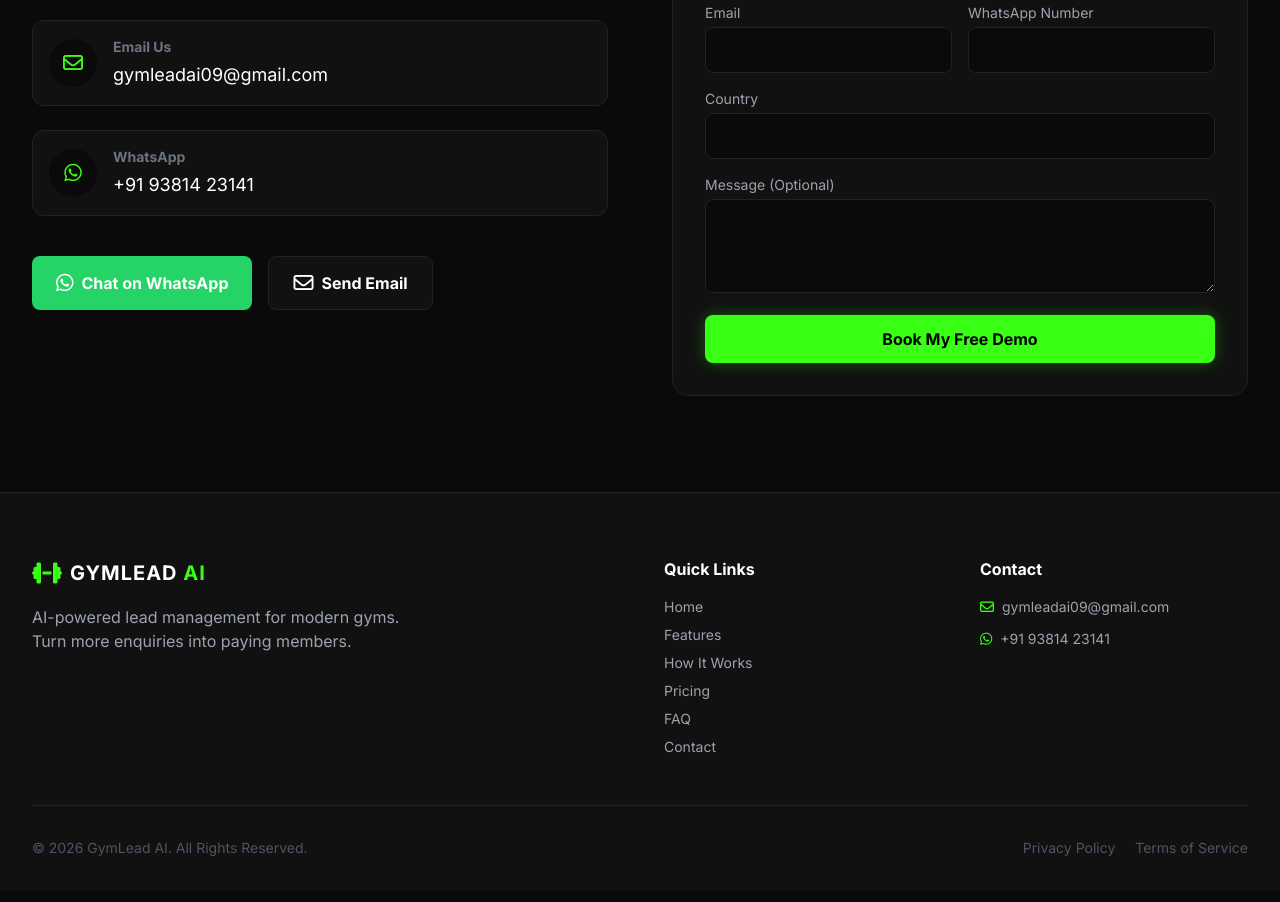
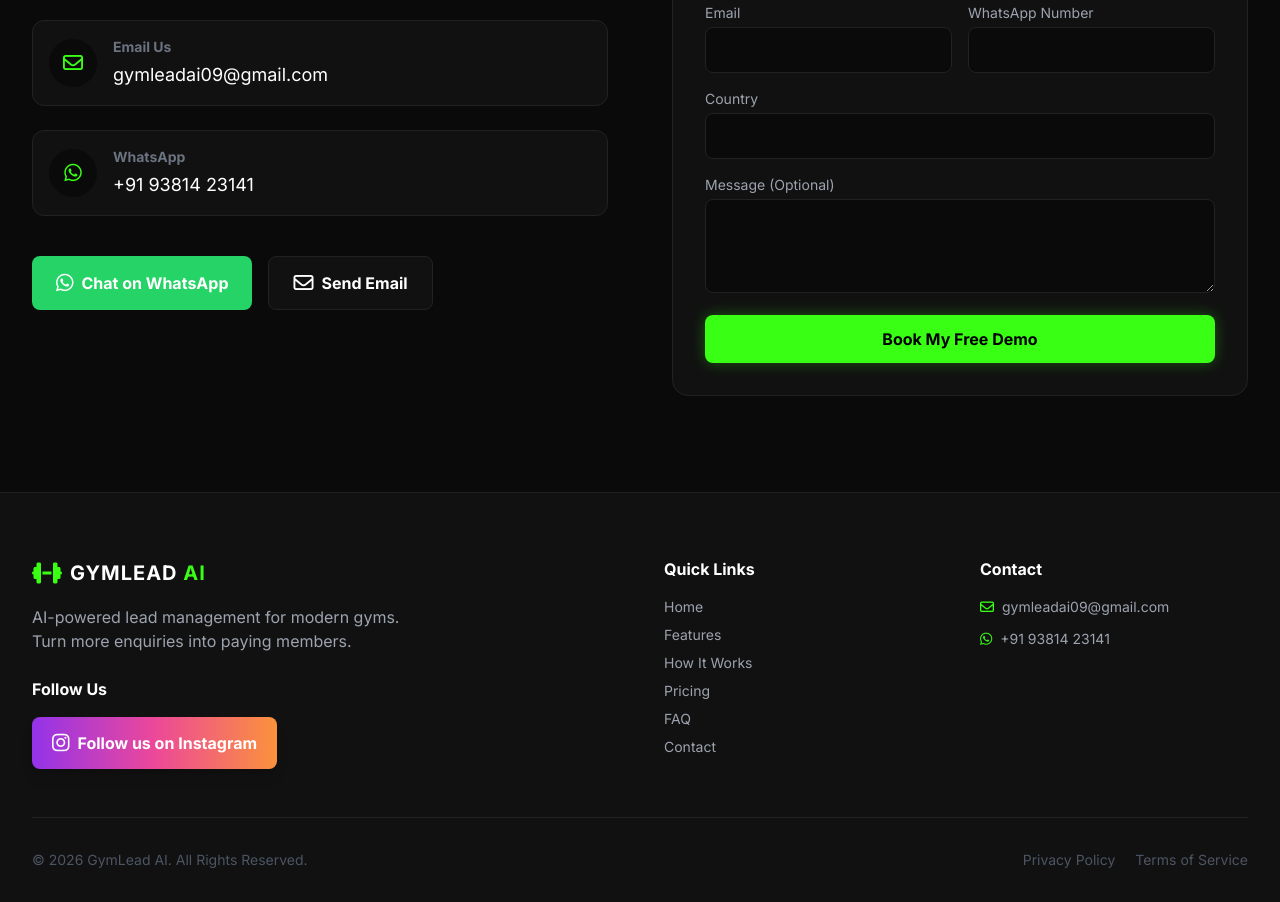
Before and after one commit to mohdfurqaan1230-ctrl/gymlead-website, a plain HTML site: page index.html in a window 1280 px wide. Shown: the part 8542-9444 px from the top of the page. Drawn offline with nearby package versions, Linux system fonts and the light colour scheme.

Commit message:
Add files via upload

```diff
--- a/index.html
+++ b/index.html
@@ -780,6 +780,20 @@
                         <span class="font-bold text-xl tracking-wider text-white">GYMLEAD <span class="text-neon">AI</span></span>
                     </div>
                     <p class="text-gray-400 max-w-sm mb-6">AI-powered lead management for modern gyms. Turn more enquiries into paying members.</p>
+                    <!-- Follow Us on Instagram -->
+<div class="mt-6">
+    <h4 class="font-bold text-white mb-4">Follow Us</h4>
+
+    <a href="https://www.instagram.com/gymleadgrowth/"
+       target="_blank"
+       rel="noopener noreferrer"
+       class="inline-flex items-center bg-gradient-to-r from-purple-600 via-pink-500 to-orange-400 text-white px-5 py-3 rounded-lg font-bold hover:scale-105 transition duration-300 shadow-lg">
+
+        <i class="fa-brands fa-instagram text-xl mr-2"></i>
+        Follow us on Instagram
+
+    </a>
+</div>
                 </div>
 
                 <div>
```
